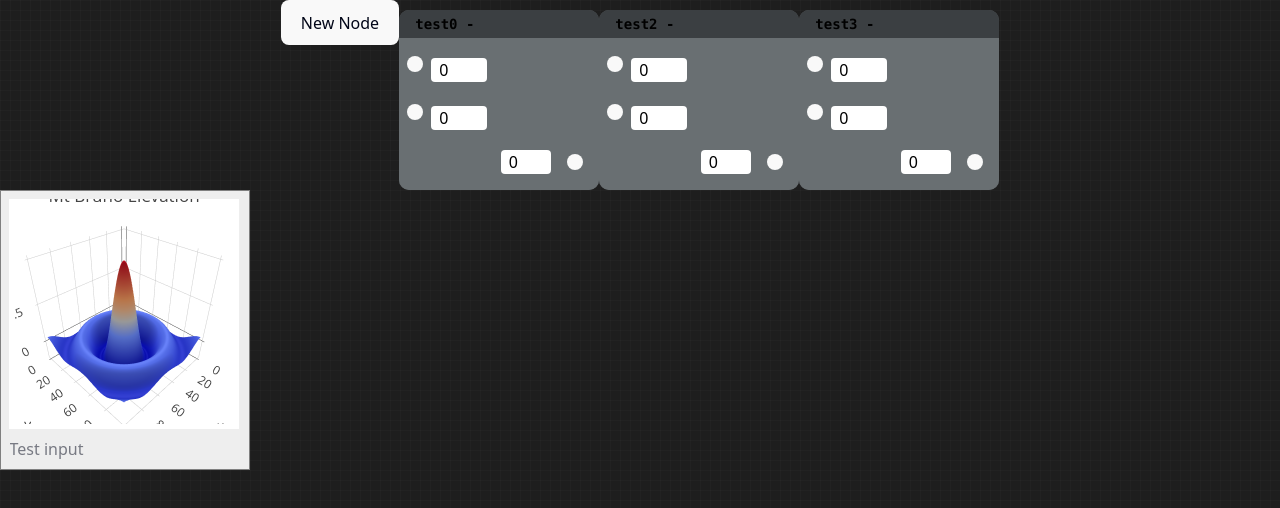
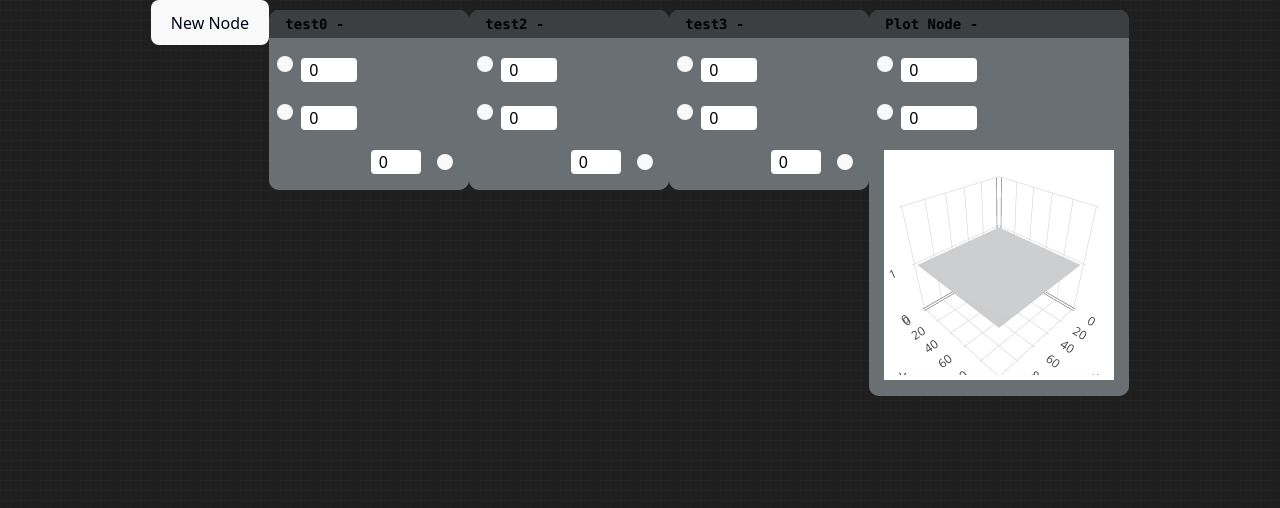
Before and after one commit to dhayes/flotus, a React (Vite) app: page / in a window 1280 px wide. Shown: the top 508 px of the page. Built offline with nearby package versions, Linux system fonts and the light colour scheme.

Commit message:
plotly3d node live

```diff
--- a/src/Engine.tsx
+++ b/src/Engine.tsx
@@ -67,7 +67,19 @@ const Engine: React.FC<EngineProps> = (props) => {
                 />
             ))}
             {
-               <Simple3DPlot/>
+               <NodePlot
+                    key={useId()}
+                    label="Plot Node"
+                    setAddDependencyFunction={setAddDependencyFunction}
+                    addDependencyFunction={addDependencyFunction}
+                    setRemoveDependencyFunction={setRemoveDependencyFunction}
+                    removeDependencyFunction={removeDependencyFunction}
+                    setUpdateInputFunction={setUpdateInputFunction}
+                    setSelectedInputId={setSelectedInputId}
+                    setSelectedOutputId={setSelectedOutputId}
+                    selectedInputId={selectedInputId}
+                    selectedOutputId={selectedOutputId}
+                />
             }
         </div>
     );
--- a/src/NodePlot.tsx
+++ b/src/NodePlot.tsx
@@ -7,10 +7,17 @@ import {
 import Draggable, { type DraggableData, type DraggableEvent } from 'react-draggable';
 import type { Point } from './types';
 import { ConnectionContext } from './ConnectionManager';
-import Plotly from 'plotly.js-basic-dist';
-import type * as PlotlyType from 'plotly.js';
+import Plotly, { Data } from 'plotly.js-dist-min';
 
-interface NodePlotProps {
+type Input = {
+    id: string;
+    value: any;
+    connected: string | null;
+    removeDependencyFunction: ((id: string) => void) | undefined;
+    addDependencyFunction: ((id: string, f: (value: any) => void) => void) | undefined;
+}
+
+interface NodeProps {
     label: string;
     width?: number;
     setAddDependencyFunction: React.Dispatch<React.SetStateAction<((id: string, f: (value: any) => void) => void) | undefined>>;
@@ -25,7 +32,7 @@ interface NodePlotProps {
     style?: React.CSSProperties;
 }
 
-const NodePlot: React.FC<NodePlotProps> = ({
+const Node: React.FC<NodeProps> = ({
     label,
     width,
     setAddDependencyFunction,
@@ -74,14 +81,6 @@ const NodePlot: React.FC<NodePlotProps> = ({
         finishConnection(portId);
     };
 
-    type Input = {
-        id: string;
-        value: any;
-        connected: string | null;
-        removeDependencyFunction: ((id: string) => void) | undefined;
-        addDependencyFunction: ((id: string, f: (value: any) => void) => void) | undefined;
-    }
-
     const inputsData: Array<Input> = [
         {
             id: useId(),
@@ -110,8 +109,10 @@ const NodePlot: React.FC<NodePlotProps> = ({
         return a + b;
     }
 
+    const outputID = useId();
+
     const [output, setOutput] = useState({
-        id: useId(),
+        id: outputID,
         value: addNumbers(inputs[0].value, inputs[1].value),
         connected: null,
     })
@@ -136,12 +137,7 @@ const NodePlot: React.FC<NodePlotProps> = ({
         });
     };
 
-    const makeAddDependencyFunction = () => {
-        const f = (id: string, f: (value: any) => void) => {
-            addDependency(id, f);
-        };
-        return f;
-    };
+    const makeAddDependencyFunction = () => (id: string, f: (value: any) => void) => addDependency(id, f);
 
     const removeDependency = (id: string) => {
         setDependencies(previousState => {
@@ -151,19 +147,11 @@ const NodePlot: React.FC<NodePlotProps> = ({
         });
     };
 
-    const makeRemoveDependencyFunction = () => {
-        const f = (id: string) => {
-            removeDependency(id);
-        };
-        return f;
-    };
+    const makeRemoveDependencyFunction = () => (id: string) => removeDependency(id)
 
     useEffect(() => {
-        if (dependencies) {
-            Object.values(dependencies).forEach((f) => {
-                f(output.value);
-        });
-    }}, [output]);
+            Object.values(dependencies).forEach((f) => f(output.value))
+    }, [output.value]);
 
     useEffect(() => {
         const handleMouseUp = (e: MouseEvent) => {
@@ -185,44 +173,53 @@ const NodePlot: React.FC<NodePlotProps> = ({
 
 
   const plotRef = useRef<HTMLDivElement>(null);
-    const N = 50;
-    const x = Array.from({ length: N }, (_, i) => -10 + (20 * i) / (N - 1));
-    const y = [...x];
 
-    const computeZ = () =>
-        x.map(xi =>
+useLayoutEffect(() => {
+    const N = 40;
+    const range = (start, stop, step = 1) => Array(Math.ceil((stop - start) / step))
+      .fill(start)
+      .map((x, y) => x + y * step)
+    const x = range(-10, 10, 0.2)
+    const y = range(-10, 10, 0.2)
+    const z = x.map(xi =>
       y.map(yj => {
-                const r = Math.sqrt(xi * xi + yj * yj);
+        const r = Math.sqrt(inputs[0].value * xi * xi + inputs[1].value * yj * yj);
         return r === 0 ? 1 : Math.sin(r) / r;
       })
     );
-
-
-        const plotly = Plotly;
-        const data: Partial<Plotly.PlotData>[] = [
-            { type: 'surface', x, y, z: computeZ() },
-        ];
-
-        const layout: Partial<Plotly.Layout> = {
-            title: { text: '3D Sinc Surface' },
-            scene: { zaxis: { range: [-0.5, 1] } },
-            autosize: true,
-            margin: { l: 0, r: 0, t: 30, b: 0 },
+    console.log(z)
+    const data: Partial<Data>[] = [{
+      z: z,
+      type: 'surface',
+      showscale: false
+    }];
+    const layout = {
+      autosize: false,
+      width: 230,
+      height: 230,
+      margin: {
+        l: 5,
+        r: 5,
+        b: 5,
+        t: 5,
+      }
     };
 
-        const config = {
-            staticPlot: true, // disables all interactivity to prevent pointer conflict
-        };
-
-    useLayoutEffect(() => {
-  if (!plotRef.current) return;
-
-  plotly.newPlot(plotRef.current, data, layout, config);
+    Plotly.newPlot(
+      plotRef.current!,
+      data,
+      layout,
+      {
+        staticPlot: false,
+        displayModeBar: false,
+      }
+    );
 
     return () => {
       Plotly.purge(plotRef.current!);
     };
-}, []);
+    console.log(inputs)
+  }, [inputs]);
 
 
     // Create a ref for the draggable node, which is necessary for react-draggable to function correctly
@@ -235,26 +232,87 @@ const NodePlot: React.FC<NodePlotProps> = ({
             nodeRef={nodeRef}
             onDrag={onDragHandler}
             onStop={onDragHandler} // also update positions when drag ends
-            cancel="button,input"
+            cancel='.plotly,button'
         >
             <div ref={nodeRef} style={style}>
                 <Card
                     className="bg-[#53585a] overflow-hidden rounded-lg !gap-0 !py-0 !shadow-none !border-none"
-                    style={width ? { width: `${width}px` } : { width: '200px' }}
+                    style={width ? { width: `260px` } : { width: '260px' }}
                 >
                     <CardHeader className="bg-[#3b3f42] text-left px-4 text-black !gap-0 !py-1 text-sm font-semibold font-mono select-none !shadow-none">
                         {label} - {selectedOutputId}
                     </CardHeader>
                     <CardContent className="py-4 px-0 bg-[#696f72]">
                         <div className='flex flex-col items-stretch gap-4 text-justify'>
-                            <div className='w-full' style={{ height: '300px' }}>
+                            {
+                                inputs.map((input, index) => {
+                                    const updateInputFunction = () => (value: number) => {
+                                        updateInput(index, {value: value});
+                                    };
+                                    return (
+                                        <div
+                                            key={input.id}
+                                            className='self-end text-left flex !mr-0 pr-0'
+                                        >
+                                            <div
+                                                className='!ml-0 !px-0'
+                                                ref={el => {
+                                                    portRefs.current[input.id] = el;
+                                                }}
+                                            >
+                                                <button
+                                                    className={`!mx-2 !px-2 !w-4 !aspect-square !rounded-full !bg-gray-${input.connected ? '600' : '900'} !hover:bg-gray-700 !p-0 !border-0 ! cursor-pointer`}
+                                                    aria-label="Circle button"
+                                                    onMouseUp={() => {
+                                                        setSelectedInputId(input.id);
+                                                        setUpdateInputFunction(updateInputFunction);
+                                                        onMouseUpPort(input.id);
+                                                        updateInput(index, {value: input.value});
+                                                        updateInput(index, {connected: selectedOutputId});
+                                                        if (addDependencyFunction && removeDependencyFunction) {
+                                                            updateInput(index, {addDependencyFunction: addDependencyFunction});
+                                                            updateInput(index, {removeDependencyFunction: removeDependencyFunction});
+                                                        }
+                                                    }}
+                                                    onMouseDown={() => {
+                                                        setSelectedOutputId(input.connected)
+                                                        setSelectedInputId(input.id);
+                                                        moveEndPoint(input.id);
+                                                        if (input.removeDependencyFunction) {
+                                                            input.removeDependencyFunction(input.id)
+                                                            setRemoveDependencyFunction(() => input.removeDependencyFunction)
+                                                            updateInput(index, {connected: null})
+                                                        }
+                                                        if (input.addDependencyFunction) {
+                                                            setAddDependencyFunction(() => input.addDependencyFunction)
+                                                        }
+                                                    }}
+                                                ></button>
+                                            </div>
+                                            <div className='my-1'>
+                                                <input
+                                                    className='w-1/3 py-0 px-2 bg-white text-black rounded'
+                                                    type={input.connected? 'text' : 'number'}
+                                                    readOnly={input.connected? true : false}
+                                                    value={input.value}
+                                                    onChange={e => updateInput(index, {value: Number(e.target.value)})}
+                                                />
+                                            </div>
+                                        </div>
+                                    );
+                                })}
+
+                        <div className='flex flex-col !items-center !gap-0'>
+
                                 <div
                                     ref={plotRef}
-                                    style={{ width: '100%', height: '100%', pointerEvents: 'none' }}
-                                    className='plotly'
+                                    style={{pointerEvents: 'auto'}}
+                                    className='flex 1 1 auto self-center'
                                 />
+
                             </div>
-                            <div className='self-end text-right flex !ml-0 pl-0'>
+
+{/*                             <div className='self-end text-right flex !ml-0 pl-0'>
                                 <div>
                                     <input
                                         className='w-1/3 py-0 px-2 bg-white text-black rounded'
@@ -271,7 +329,7 @@ const NodePlot: React.FC<NodePlotProps> = ({
                                     }}
                                 >
                                     <button
-                                        className={`!mx-2 !px-2 !w-4 !aspect-square !rounded-full !bg-gray-${Object.keys(dependencies).length > 0 ? '900' : '600'} !hover:bg-gray-700 !p-0 !border-0 ! cursor-pointer`}
+                                        className={`!mx-2 !px-2 !w-4 !aspect-square !rounded-full !bg-gray-${Object.keys(dependencies).length > 0 ? '600' : '900'} !hover:bg-gray-700 !p-0 !border-0 ! cursor-pointer`}
                                         aria-label="Circle button"
                                         onMouseDown={() => {
                                             onMouseDownPort(output.id)
@@ -289,7 +347,7 @@ const NodePlot: React.FC<NodePlotProps> = ({
                                     >
                                     </button>
                                 </div>
-                            </div>
+                            </div> /*} */}
                         </div>
                     </CardContent>
                 </Card>
@@ -298,4 +356,4 @@ const NodePlot: React.FC<NodePlotProps> = ({
     );
 };
 
-export default React.memo(NodePlot);
+export default React.memo(Node);
```
Lines whose indentation alone changed are shown as unchanged.
